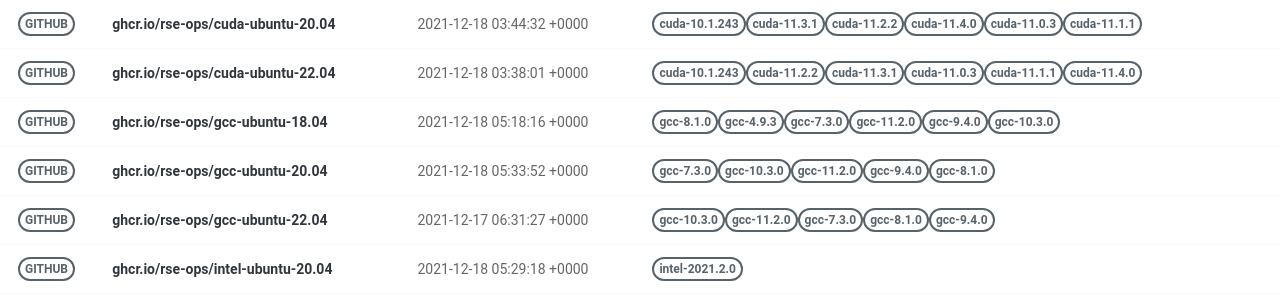
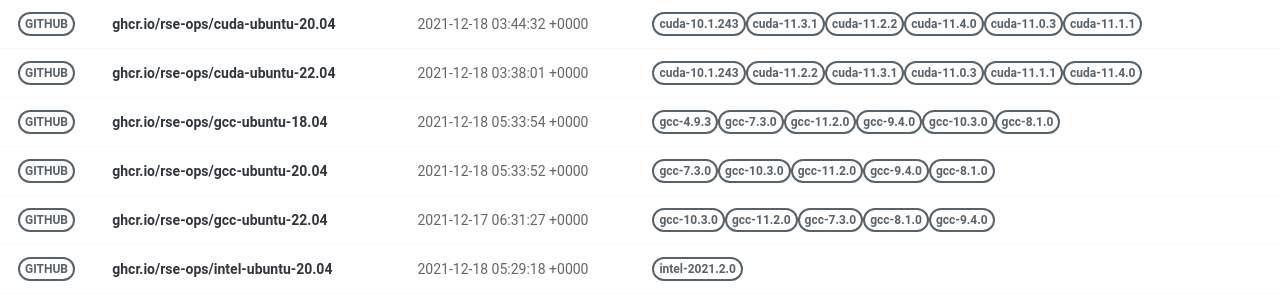
Before and after one commit to rse-ops/docker-images, a Jekyll site: the page built from pages/index.md, in a window 1280 px wide. Shown: the part 277-577 px from the top of the page. Built offline with Jekyll 4.4.1, drawn with Linux system fonts in a browser that asks for light colours; nearby versions of some CDN libraries.

Commit message:
Automated push to update library 2021-12-18

```diff
--- a/_library/ghcr.io-rse-ops-gcc-ubuntu-18.04.md
+++ b/_library/ghcr.io-rse-ops-gcc-ubuntu-18.04.md
@@ -1,14 +1,11 @@
 ---
 layout: container
 name: ghcr.io/rse-ops/gcc-ubuntu-18.04
-updated_at: 2021-12-18 05:18:16.971091
+updated_at: 2021-12-18 05:33:54.127002
 
 
 container_url: https://github.com/orgs/rse-ops/packages/container/package/gcc-ubuntu-18.04
 versions:
- - tag: gcc-8.1.0
-   dockerfile: https://github.com/rse-ops/docker-images/blob/main/ubuntu/gcc/Dockerfile
-   manifest: https://crane.ggcr.dev/manifest/ghcr.io/rse-ops/gcc-ubuntu-18.04:gcc-8.1.0
  - tag: gcc-4.9.3
    dockerfile: https://github.com/rse-ops/docker-images/blob/main/ubuntu/gcc/Dockerfile
    manifest: https://crane.ggcr.dev/manifest/ghcr.io/rse-ops/gcc-ubuntu-18.04:gcc-4.9.3
```
Also changed, not shown: other parts of _library/ghcr.io-rse-ops-gcc-ubuntu-18.04.md (+3 -0 lines).
